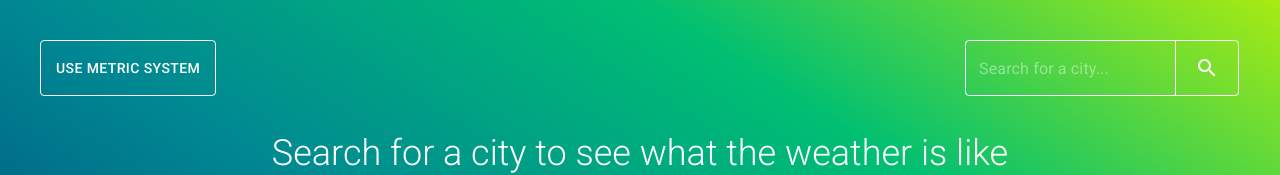
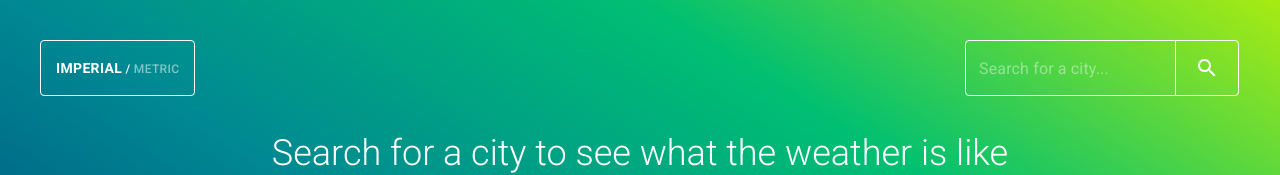
Before and after one commit to jorgesanes10/OverCast, a React (Vite) app: page / in a window 1280 px wide. Shown: the top 175 px of the page. Built offline with nearby package versions, Linux system fonts and the light colour scheme.

Commit message:
Improve the widget animation and the unit system selector

```diff
--- a/src/components/Header.tsx
+++ b/src/components/Header.tsx
@@ -20,7 +20,7 @@ export default function Header({
   const { unit, toggle } = useContext(UnitsContext);
   return (
     <StyledHeader>
-      <Button
+      <StyledButton
         variant="outlined"
         color="inherit"
         onClick={() => {
@@ -28,8 +28,18 @@ export default function Header({
           cleanData();
         }}
       >
-        Use {unit === 'imperial' ? 'metric' : 'imperial'} system
-      </Button>
+        <div>
+          <span
+            className={`${unit === 'imperial' ? 'selected' : 'unselected'}`}
+          >
+            Imperial
+          </span>
+          &nbsp;/&nbsp;
+          <span className={`${unit === 'metric' ? 'selected' : 'unselected'}`}>
+            metric
+          </span>
+        </div>
+      </StyledButton>
       <form onSubmit={onFormSubmit}>
         <StyledTextField
           sx={{
@@ -98,3 +108,17 @@ const StyledTextField = styled(TextField)`
     }
   }
 `;
+
+const StyledButton = styled(Button)`
+  font-size: 12px !important;
+  font-weight: 100;
+
+  .selected {
+    font-size: 14px;
+    font-weight: 600;
+  }
+
+  .unselected {
+    opacity: 0.5;
+  }
+`;
--- a/src/components/WeatherReport.tsx
+++ b/src/components/WeatherReport.tsx
@@ -11,7 +11,6 @@ import { UnitsContext } from '../context/UnitsContext.ts';
 export default function WeatherReport() {
   const [searchValue, setSearchValue] = useState('');
   const [searchNow, setSearchNow] = useState(false);
-  const [loaded, setLoaded] = useState(false);
 
   const [currentData, setCurrentData] =
     useState<Awaited<ReturnType<typeof fetchWeatherData>>>();
@@ -29,12 +28,6 @@ export default function WeatherReport() {
     },
     enabled: searchNow,
   });
-
-  useEffect(() => {
-    setTimeout(() => {
-      setLoaded(true);
-    }, 1);
-  }, []);
 
   useEffect(() => {
     if (data) {
@@ -56,7 +49,7 @@ export default function WeatherReport() {
   };
 
   return (
-    <main className={`${loaded ? 'loaded' : ''}`}>
+    <main className="loaded">
       <Grid2 container>
         <Grid2 size={12}>
           <Header
@@ -69,9 +62,6 @@ export default function WeatherReport() {
         <Grid2 size={12}>
           {currentData && currentData.cod === 200 ? (
             <div>
-              {isFetching ? (
-                <CircularProgress />
-              ) : (
               <WeatherWidget
                 info={{
                   temperature: currentData.main.temp,
@@ -97,7 +87,6 @@ export default function WeatherReport() {
                 }}
                 city={currentData.name}
               />
-              )}
             </div>
           ) : (
             <StyledBigParagraph>
@@ -106,6 +95,7 @@ export default function WeatherReport() {
                 : 'Search for a city to see what the weather is like'}
             </StyledBigParagraph>
           )}
+          {isFetching && <CircularProgress color="inherit" />}
         </Grid2>
       </Grid2>
     </main>
```
Lines whose indentation alone changed are shown as unchanged.
